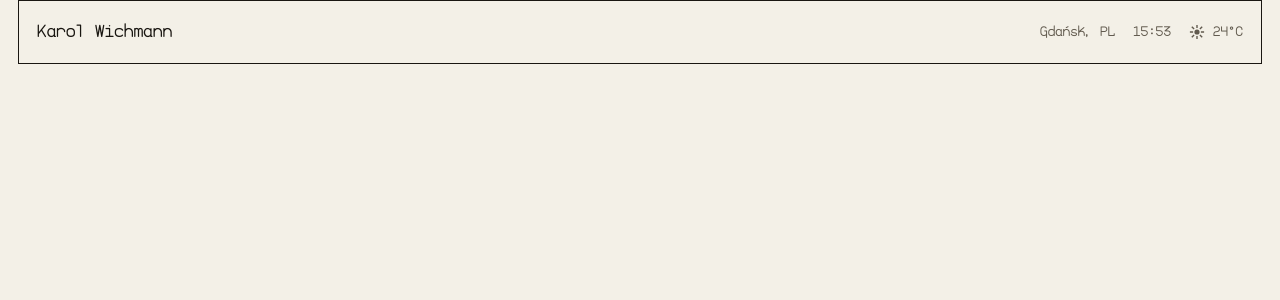
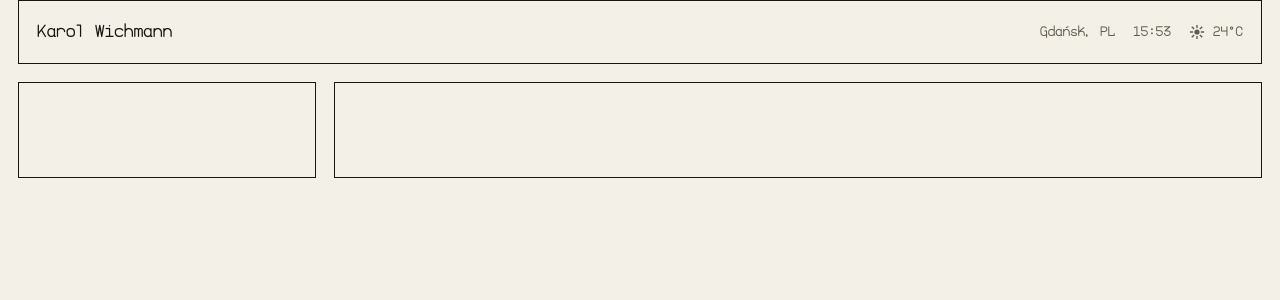
Before and after one commit to whichmann/personal-site, a React (Create React App) app: page / in a window 1280 px wide. Shown: the top 300 px of the page. Built offline with nearby package versions, Linux system fonts and the light colour scheme.

Commit message:
feat: add placeholder sections and fix build

```diff
--- a/package.json
+++ b/package.json
@@ -2,6 +2,7 @@
   "name": "personal-site",
   "version": "0.1.0",
   "private": true,
+  "homepage": "https://whichmann.github.io/personal-site/",
   "dependencies": {
     "@testing-library/dom": "^10.4.1",
     "@testing-library/jest-dom": "^6.9.1",
--- a/src/App.tsx
+++ b/src/App.tsx
@@ -1,7 +1,13 @@
 import TopBar from './components/TopBar/TopBar';
+import Main from './components/Main/Main';
 
 function App() {
-  return <TopBar />;
+  return (
+    <>
+      <TopBar />
+      <Main />
+    </>
+  );
 }
 
 export default App;
--- /dev/null
+++ b/src/components/Main/Main.tsx
@@ -0,0 +1,25 @@
+import styled from 'styled-components';
+import PhotoSection from '../PhotoSection/PhotoSection';
+import SummarySection from '../SummarySection/SummarySection';
+
+const MainLayout = styled.main`
+  grid-template-columns: repeat(4, 1fr);
+  grid-auto-rows: minmax(96px, auto);
+  grid-auto-flow: dense;
+  gap: var(--gap);
+  margin: 0 auto var(--gap);
+  display: grid;
+  width: calc(100% - (var(--gap) * 2));
+  max-width: 1550px;
+`;
+
+function Main() {
+  return (
+    <MainLayout>
+      <PhotoSection aria-label="Photo placeholder" />
+      <SummarySection aria-label="Summary placeholder" />
+    </MainLayout>
+  );
+}
+
+export default Main;
--- /dev/null
+++ b/src/components/PhotoSection/PhotoSection.tsx
@@ -0,0 +1,8 @@
+import styled from 'styled-components';
+import Section from '../Section/Section';
+
+const PhotoSection = styled(Section)`
+  grid-column: span 1;
+`;
+
+export default PhotoSection;
--- /dev/null
+++ b/src/components/Section/Section.tsx
@@ -0,0 +1,13 @@
+import styled from 'styled-components';
+
+const Section = styled.section`
+  border: var(--rule);
+  background: var(--paper);
+  flex-direction: column;
+  min-width: 0;
+  padding: 0;
+  display: flex;
+  position: relative;
+`;
+
+export default Section;
--- /dev/null
+++ b/src/components/SummarySection/SummarySection.tsx
@@ -0,0 +1,8 @@
+import styled from 'styled-components';
+import Section from '../Section/Section';
+
+const SummarySection = styled(Section)`
+  grid-column: span 3;
+`;
+
+export default SummarySection;
--- a/src/components/TopBar/TopBar.tsx
+++ b/src/components/TopBar/TopBar.tsx
@@ -14,6 +14,7 @@ const Container = styled.header`
   max-width: 1550px;
   min-height: 64px;
   margin: 0 auto;
+  margin-bottom: var(--gap);
   padding: var(--safe-top) var(--tile-pad) 0;
   border: var(--rule);
   background: var(--paper);
```
